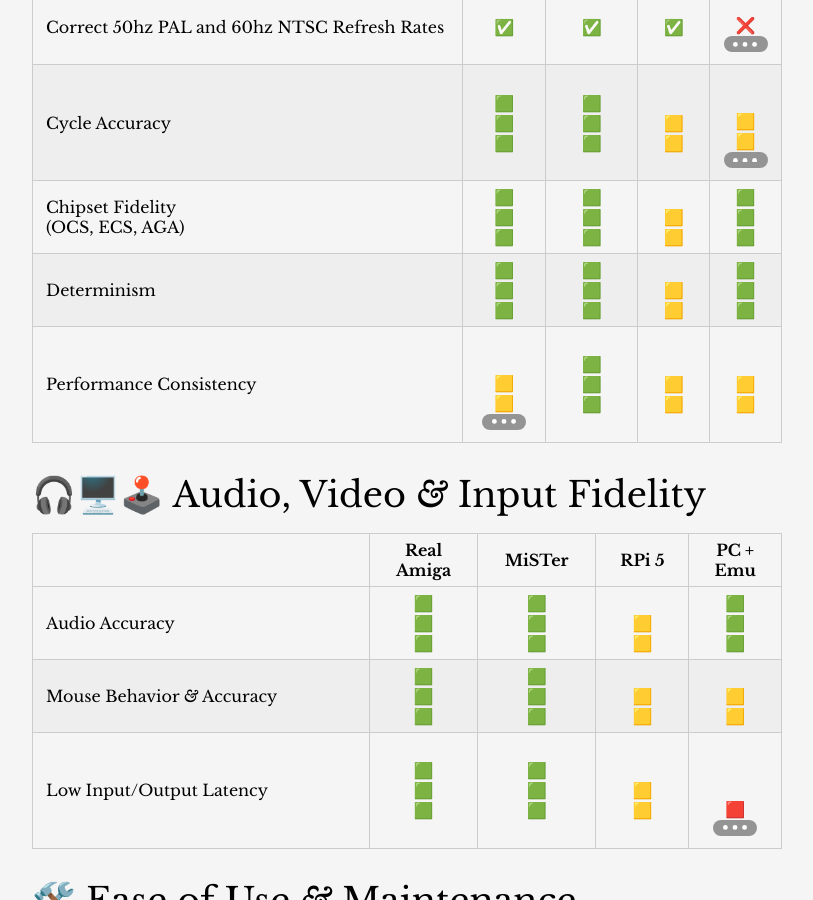
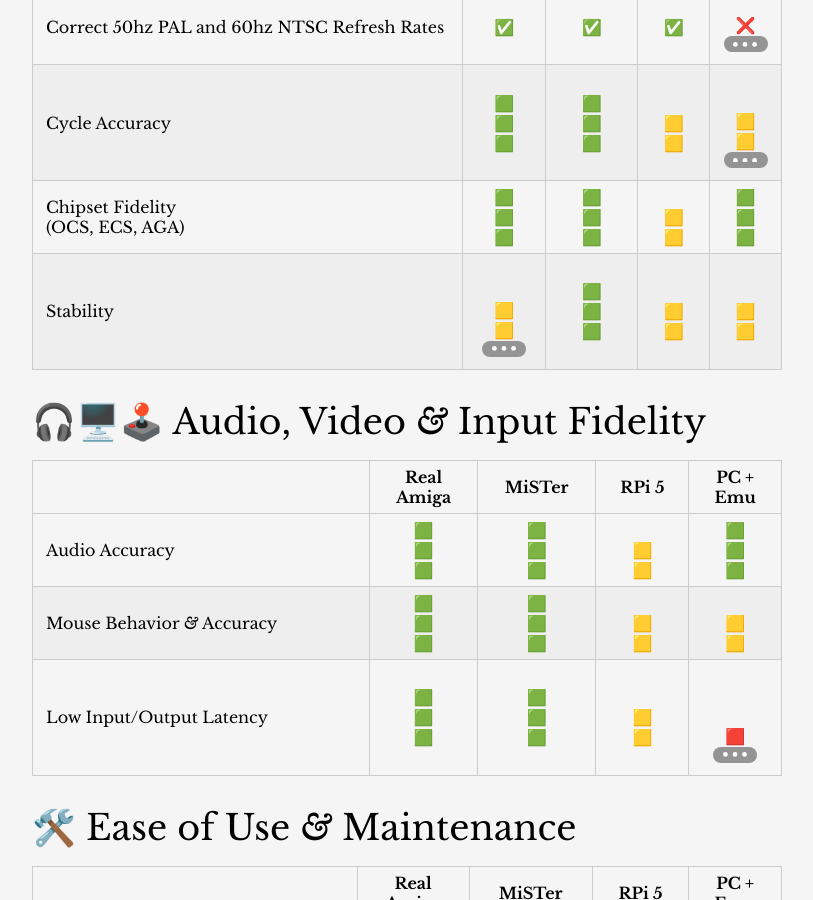
Before and after one commit to amigavision/amigavision.github.io, a Jekyll site: the page built from best.md, in a window 1280 px wide and 900 px high, scrolled down 2273 px. Shown: the whole window, without its empty margins (233-1046 px from the left). Built offline with Jekyll 4.4.1, drawn with Linux system fonts in a browser that asks for light colours.

Commit message:
Simplify

```diff
--- a/best.md
+++ b/best.md
@@ -66,8 +66,7 @@
 | Correct 50hz PAL and 60hz NTSC Refresh Rates | ✅ | ✅ | ✅ | <br>❌<br> [^3]
 | Cycle Accuracy | 🟩<br>🟩<br>🟩 | 🟩<br>🟩<br>🟩 | <br>🟨<br>🟨 | <br><br>🟨<br>🟨<br> [^1]
 | Chipset Fidelity<br> (OCS, ECS, AGA) | 🟩<br>🟩<br>🟩 | 🟩<br>🟩<br>🟩 | <br>🟨<br>🟨 | 🟩<br>🟩<br>🟩
-| Determinism | 🟩<br>🟩<br>🟩 | 🟩<br>🟩<br>🟩 | <br>🟨<br>🟨 | 🟩<br>🟩<br>🟩
-| Performance Consistency | <br><br>🟨<br>🟨<br> [^2] | 🟩<br>🟩<br>🟩 | <br>🟨<br>🟨 | <br>🟨<br>🟨
+| Stability | <br><br>🟨<br>🟨<br> [^2] | 🟩<br>🟩<br>🟩 | <br>🟨<br>🟨 | <br>🟨<br>🟨
 
 {: .feature-compare data-responsive-table="true" }
 
```
